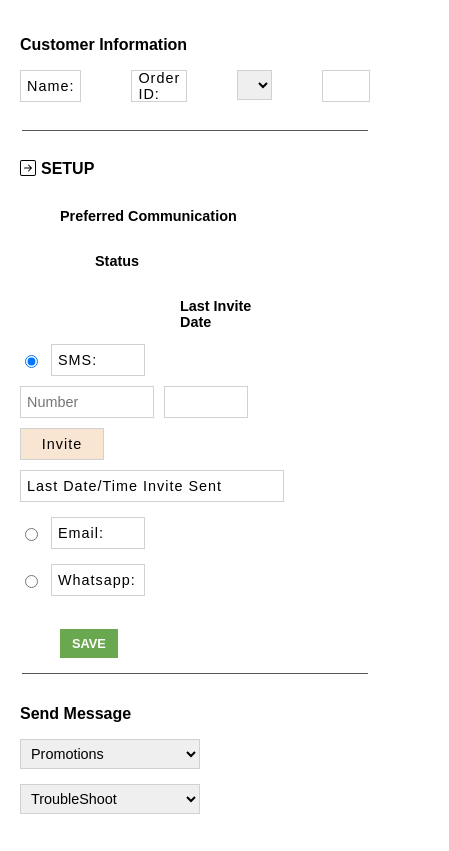
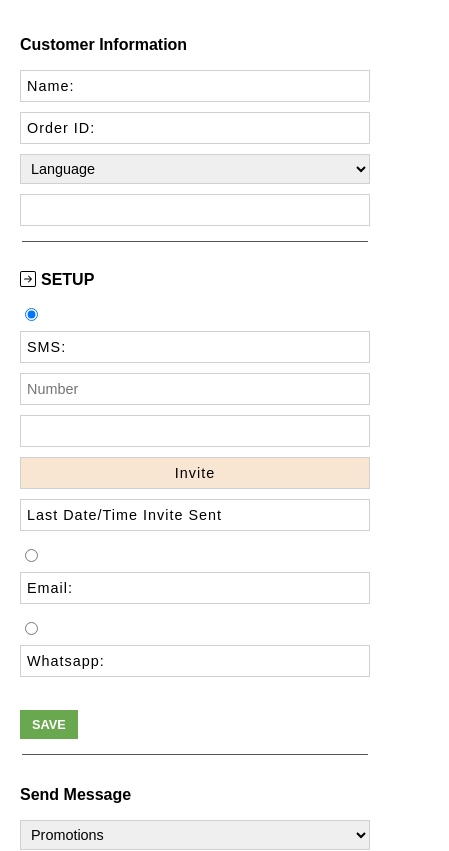
Before and after one commit to ahsan-chy/maxsms, a React (Vite) app: page / in a window 390 px wide. Shown: the top 851 px of the page, 449 px wide, since content can reach past the window. Built offline with nearby package versions, Linux system fonts and the light colour scheme.

Commit message:
Make few sections mobile responsive

```diff
--- a/src/components/CustomerInfo.jsx
+++ b/src/components/CustomerInfo.jsx
@@ -53,7 +53,7 @@ const CustomerInfo = () => {
         <div className={styles.customerInfo}>
           <h3 className={styles.title}>Customer Information</h3>
 
-          <div className={styles.boxWrapper}>
+          <div className={`${styles.boxWrapper}`}>
             <div className={styles.box}>
               <h3 className={styles.subTitle}>Name: </h3>
             </div>
@@ -112,8 +112,7 @@ const CustomerInfo = () => {
                   </div>
                   {selectedDetailCommunication === data.id && (
                     <>
-                      <div>
-                        {/* <h3 className={styles.subTitle}>{data.subTitle}: </h3> */}
+                      <div className={styles.inputRadio}>
                         <input
                           type="text"
                           value={subTitle}
@@ -124,11 +123,15 @@ const CustomerInfo = () => {
                       </div>
 
                       <div className={`${styles.inlineBox} ${styles.status}`}>
-                        <h3 className={styles.subTitle}> {data.status} </h3>
+                        <h3 className={`${styles.subTitle}`}> {data.status} </h3>
                       </div>
                       <div className={`${styles.inlineBox} ${styles.invite}`}>
                         <h3 className={styles.subTitle}>Invite </h3>
                       </div>
+                      <h3 className={`${styles.setupSubTitle} ${styles.thirdTitlee}`}>
+                        Last Invite Date
+                      </h3>
+
                       <div className={`${styles.inlineBox} ${styles.lastDate} `}>
                         <h3 className={styles.subTitle}>{data.lastDate} </h3>
                       </div>
--- a/src/components/customerInfo.module.css
+++ b/src/components/customerInfo.module.css
@@ -84,7 +84,6 @@
 .contentWrapper {
   display: inline-block;
   margin-right: 92px;
-
 }
 
 .setupSubTitle {
@@ -149,8 +148,8 @@
 .lastDate {
   width: 250px;
 }
-.saveBtn{
-    display: inline;
+.saveBtn {
+  display: inline;
 }
 button {
   background-color: #69a84f;
@@ -206,3 +205,81 @@ button {
   display: flex;
   align-items: flex-end;
 }
+.thirdTitlee {
+  display: none;
+}
+
+@media only screen and (max-width: 880px) {
+  .contentWrapper {
+    margin-right: 0px !important;
+  }
+  .boxWrapper {
+    gap: 10px !important;
+  }
+  .thirdTitle {
+    margin-left: 128px;
+  }
+  .thirdTitlee {
+    display: none;
+  }
+}
+@media only screen and (max-width: 768px) {
+  .thirdTitle {
+    display: none;
+  }
+  .thirdTitlee {
+    display: block;
+    margin-left: 30px;
+  }
+}
+
+@media only screen and (max-width: 480px) {
+  .boxWrapper {
+    flex-wrap: wrap !important;
+    gap: 10px !important;
+  }
+  .languageSelect {
+    margin-bottom: 0px;
+  }
+  .firstTitle {
+    display: none;
+  }
+
+  .col {
+    width: 100%;
+  }
+  .selectOption select {
+    width: 100%;
+  }
+  .secondTitle {
+    display: none;
+  }
+  button {
+    margin-left: 0;
+  }
+  .sms {
+    width: 100%;
+  }
+  .customMessage {
+    width: 100%;
+  }
+  .thirdTitlee {
+    display: none;
+  }
+  .status {
+    width: 100%;
+  }
+
+  .invite {
+    width: 100%;
+  }
+  .lastDate {
+    width: 100%;
+  }
+  .selectTitle {
+    width: 100%;
+  }
+  .inputRadio {
+    width: 96%;
+  }
+}
```
